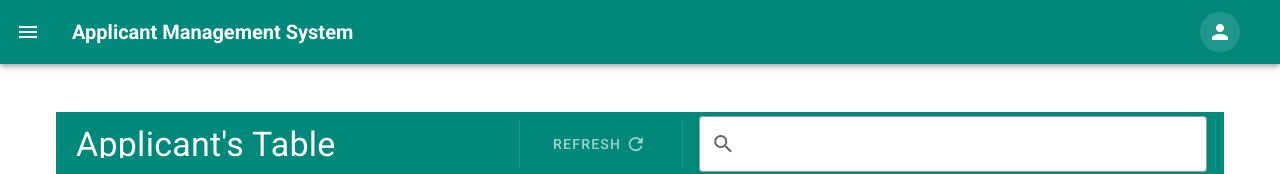
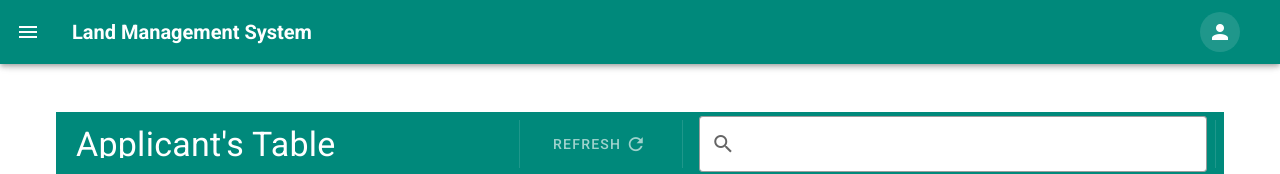
Before and after one commit to Taekondainc/glsc, a Vue app: page / in a window 1280 px wide. Shown: the top 174 px of the page. Built offline with nearby package versions, Linux system fonts and the light colour scheme; no server answers.

Commit message:
changes to index.html and home pertaining to title and rel icon

```diff
--- a/index.html
+++ b/index.html
@@ -2,9 +2,9 @@
 <html lang="en">
   <head>
     <meta charset="UTF-8" />
-    <link rel="icon" href="/favicon.ico" />
+    <link rel="icon" href="https://glsc.gov.gy/wp-content/uploads/2017/11/logo4.png" />
     <meta name="viewport" content="width=device-width, initial-scale=1.0" />
-    <title>Vite App</title>
+    <title>Land Management System</title>
     <link
       rel="stylesheet"
       href="https://fonts.googleapis.com/css?family=Roboto:100,300,400,500,700,900"
--- a/src/App.vue
+++ b/src/App.vue
@@ -34,7 +34,7 @@
       ></v-app-bar-nav-icon>
 
       <v-toolbar-title class="teal--text text--darken-2">
-        <div><b> Applicant Management System</b></div>
+        <div><b> Land Management System</b></div>
       </v-toolbar-title>
       <v-spacer></v-spacer>
       <v-btn icon="mdi-account" variant="tonal" color="white" size="lg" class="mx-10 pa-2"></v-btn>
```
